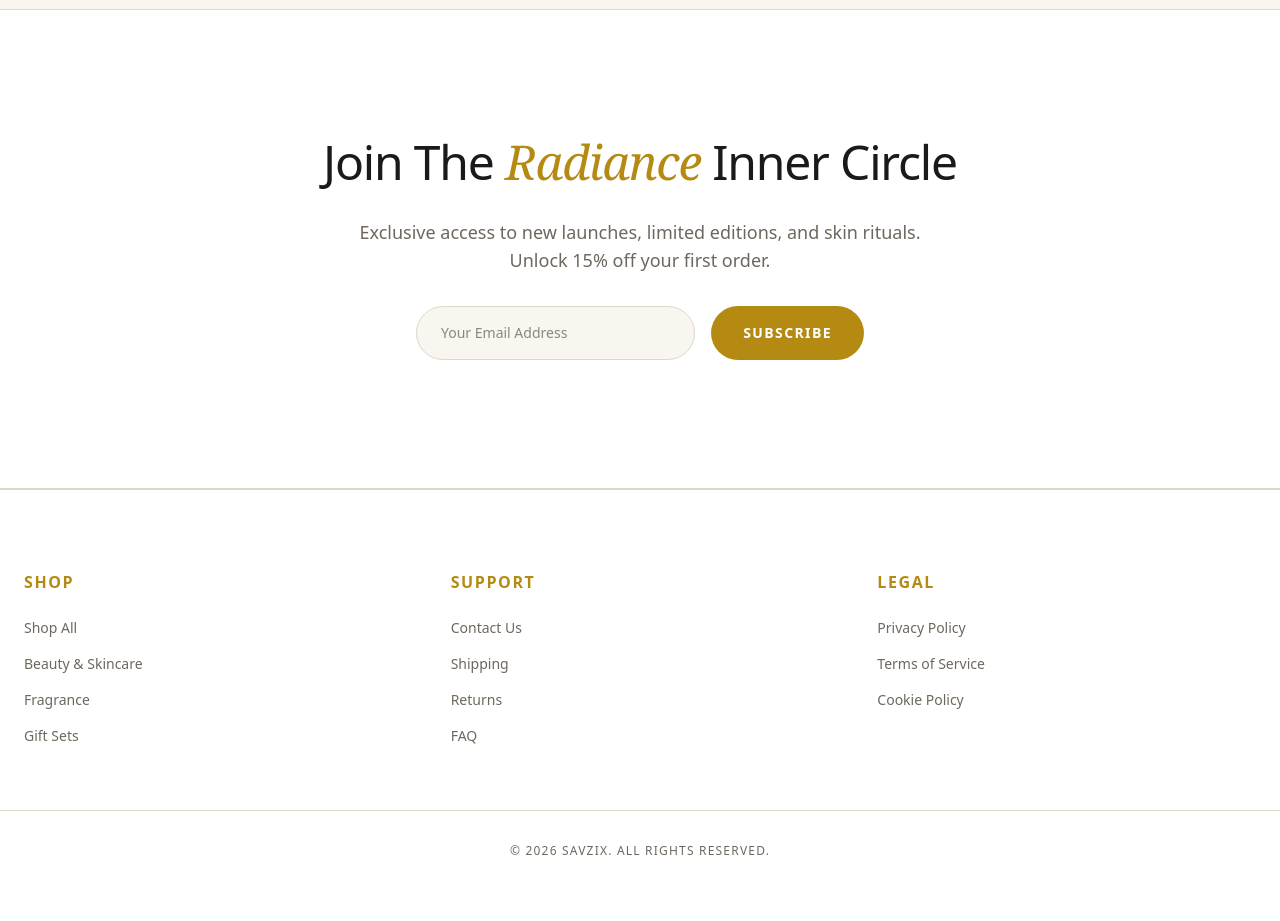
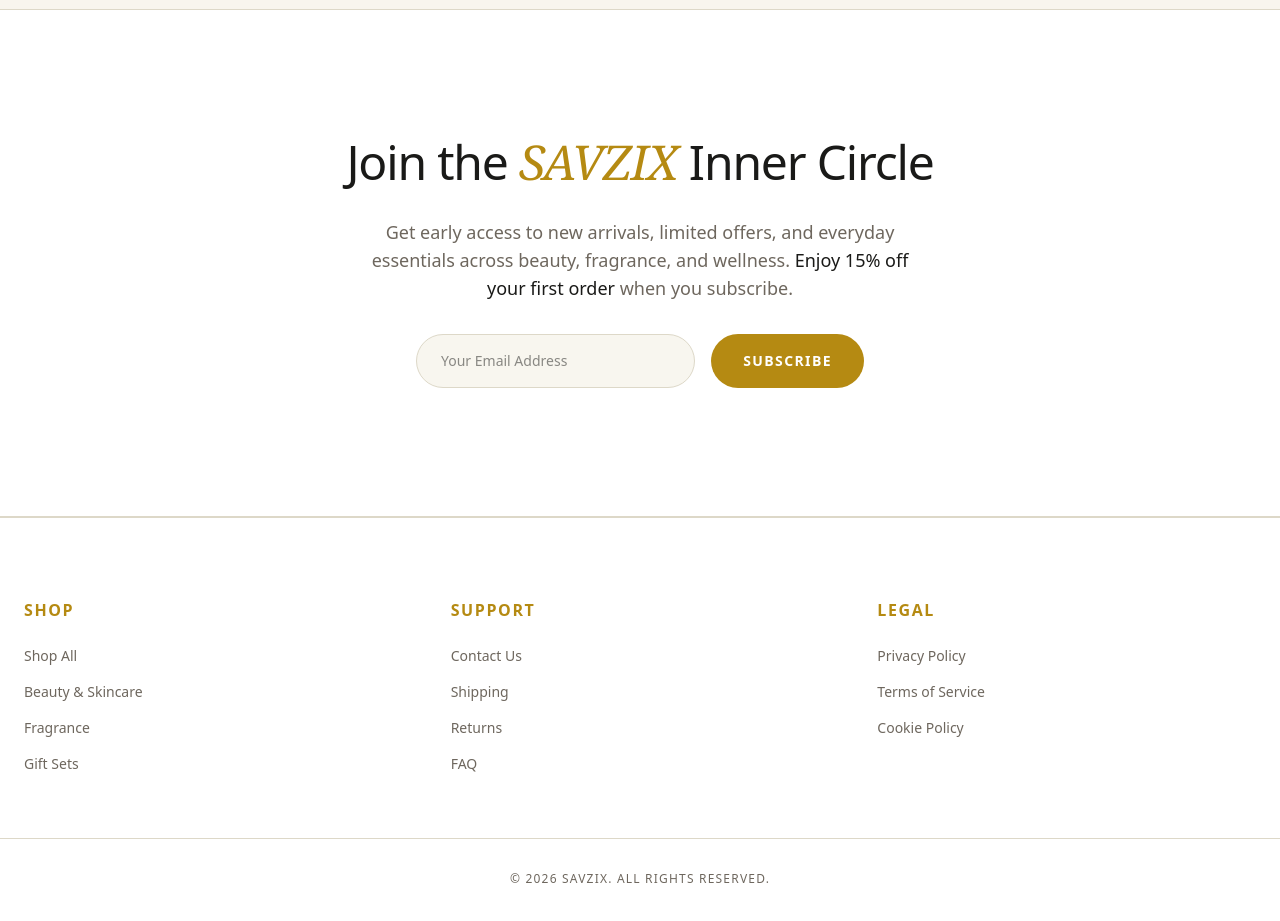
Before and after one commit to 5h3r42/savzix-store-antigravity, a Next.js app: page / in a window 1280 px wide. Shown: the part 3200-4121 px from the top of the page. Built offline with nearby package versions, Linux system fonts and the light colour scheme; no server answers; the database is empty.

Commit message:
chore(copy): update inner circle messaging

```diff
--- a/src/components/home/InnerCircle.tsx
+++ b/src/components/home/InnerCircle.tsx
@@ -3,10 +3,15 @@
     <section className="bg-card border-b border-border py-32 text-center">
       <div className="max-w-4xl mx-auto px-6 space-y-8">
         <h2 className="text-4xl md:text-5xl font-light tracking-tight text-foreground">
-          Join The <span className="text-primary italic font-serif">Radiance</span> Inner Circle
+          Join the <span className="text-primary italic font-serif">SAVZIX</span> Inner Circle
         </h2>
         <p className="text-lg text-muted-foreground font-light max-w-xl mx-auto">
-          Exclusive access to new launches, limited editions, and skin rituals. Unlock 15% off your first order.
+          Get early access to new arrivals, limited offers, and everyday essentials
+          across beauty, fragrance, and wellness.{" "}
+          <span className="font-medium text-foreground">
+            Enjoy 15% off your first order
+          </span>{" "}
+          when you subscribe.
         </p>
 
         <form className="max-w-md mx-auto flex flex-col md:flex-row gap-4">
```
